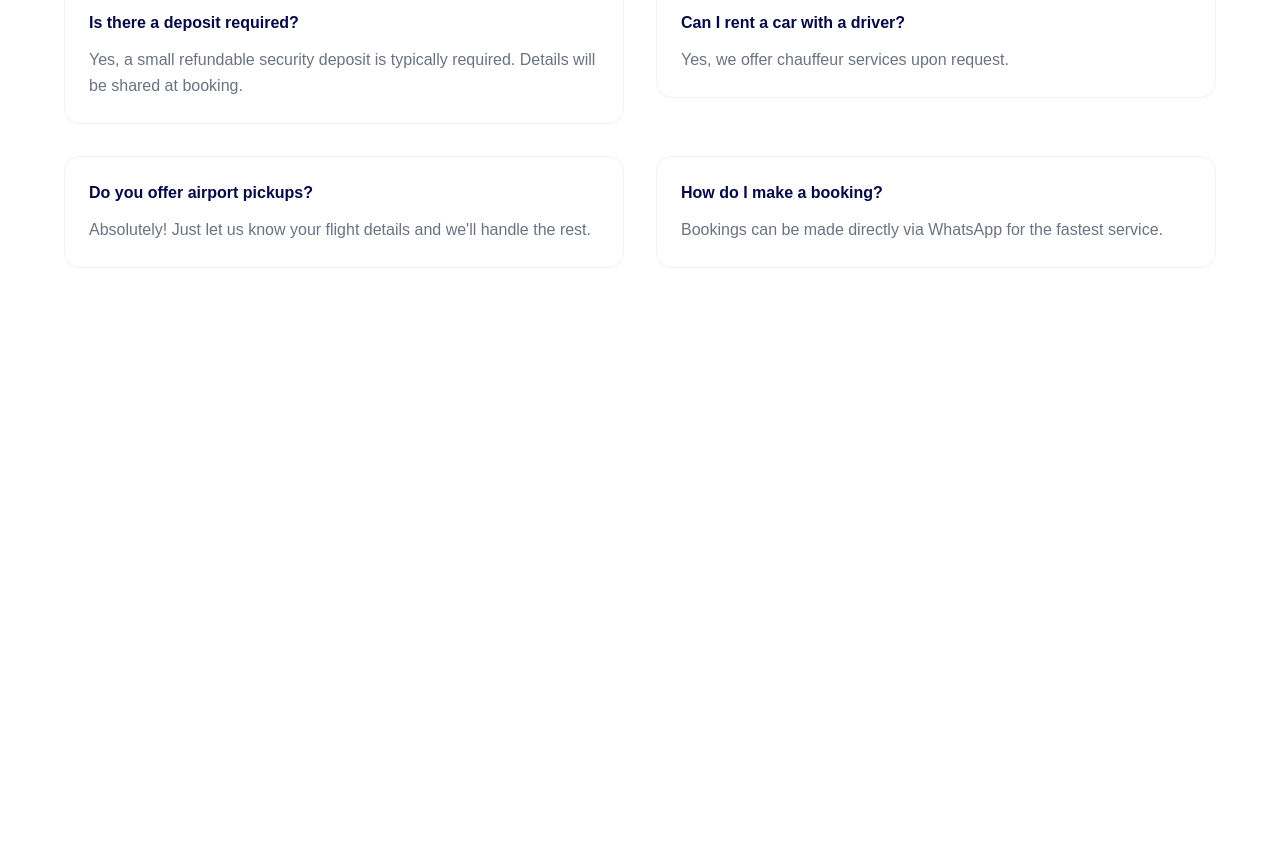
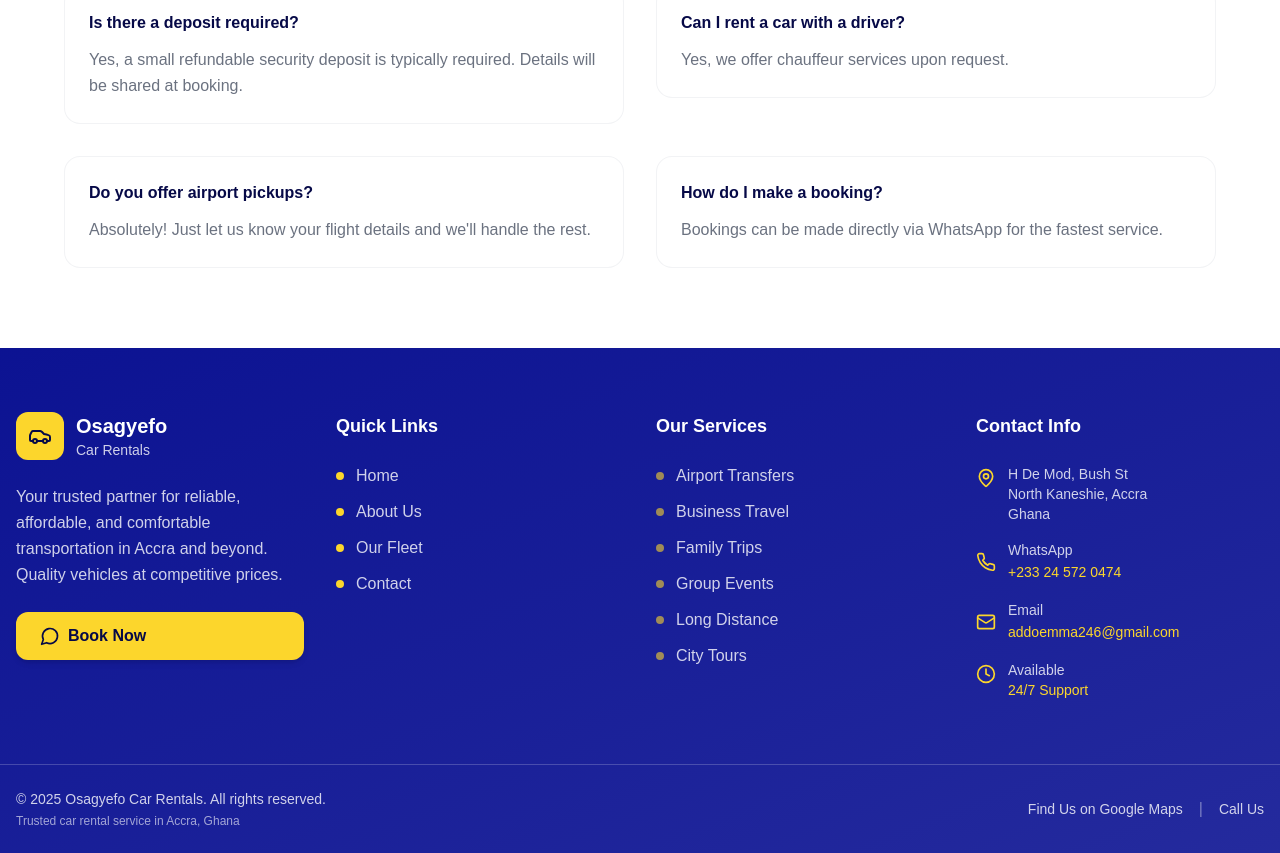
Before and after one commit to brymax002/osagyefocarrentals, a React (Vite) app: page /contact in a window 1280 px wide. Shown: the part 2303-3156 px from the top of the page. Before the commit the page ends 2651 px from the top, so only its background shows below. Built offline with nearby package versions, Linux system fonts and the light colour scheme.

Commit message:
Add website footer
Add a professional website footer to the site.

```diff
--- /dev/null
+++ b/src/components/Footer.tsx
@@ -0,0 +1,179 @@
+import { MapPin, Phone, Mail, Clock, Car } from "lucide-react";
+import { Link } from "react-router-dom";
+import WhatsAppButton from "./WhatsAppButton";
+
+const Footer = () => {
+  const currentYear = new Date().getFullYear();
+
+  const quickLinks = [
+    { name: "Home", path: "/" },
+    { name: "About Us", path: "/about" },
+    { name: "Our Fleet", path: "/fleet" },
+    { name: "Contact", path: "/contact" },
+  ];
+
+  const services = [
+    "Airport Transfers",
+    "Business Travel",
+    "Family Trips",
+    "Group Events",
+    "Long Distance",
+    "City Tours"
+  ];
+
+  return (
+    <footer className="bg-gradient-to-br from-primary to-primary/90 text-primary-foreground">
+      {/* Main Footer Content */}
+      <div className="container mx-auto px-4 py-16">
+        <div className="grid lg:grid-cols-4 md:grid-cols-2 gap-8">
+          {/* Company Info */}
+          <div className="lg:col-span-1">
+            <div className="flex items-center space-x-3 mb-6">
+              <div className="w-12 h-12 bg-secondary rounded-xl flex items-center justify-center">
+                <Car className="w-6 h-6 text-secondary-foreground" />
+              </div>
+              <div>
+                <h3 className="text-xl font-bold">Osagyefo</h3>
+                <p className="text-sm text-primary-foreground/80">Car Rentals</p>
+              </div>
+            </div>
+            <p className="text-primary-foreground/80 leading-relaxed mb-6">
+              Your trusted partner for reliable, affordable, and comfortable transportation
+              in Accra and beyond. Quality vehicles at competitive prices.
+            </p>
+            <WhatsAppButton
+              text="Book Now"
+              className="bg-secondary hover:bg-secondary/90 text-secondary-foreground"
+            />
+          </div>
+
+          {/* Quick Links */}
+          <div>
+            <h4 className="text-lg font-semibold mb-6">Quick Links</h4>
+            <ul className="space-y-3">
+              {quickLinks.map((link) => (
+                <li key={link.name}>
+                  <Link
+                    to={link.path}
+                    className="text-primary-foreground/80 hover:text-secondary transition-colors duration-300 flex items-center group"
+                  >
+                    <span className="w-2 h-2 bg-secondary rounded-full mr-3 group-hover:scale-125 transition-transform duration-300"></span>
+                    {link.name}
+                  </Link>
+                </li>
+              ))}
+            </ul>
+          </div>
+
+          {/* Services */}
+          <div>
+            <h4 className="text-lg font-semibold mb-6">Our Services</h4>
+            <ul className="space-y-3">
+              {services.map((service) => (
+                <li key={service} className="text-primary-foreground/80 flex items-center">
+                  <span className="w-2 h-2 bg-secondary/60 rounded-full mr-3"></span>
+                  {service}
+                </li>
+              ))}
+            </ul>
+          </div>
+
+          {/* Contact Info */}
+          <div>
+            <h4 className="text-lg font-semibold mb-6">Contact Info</h4>
+            <div className="space-y-4">
+              {/* Location */}
+              <div className="flex items-start space-x-3">
+                <MapPin className="w-5 h-5 text-secondary mt-1 flex-shrink-0" />
+                <div>
+                  <p className="text-primary-foreground/80 text-sm">
+                    H De Mod, Bush St<br />
+                    North Kaneshie, Accra<br />
+                    Ghana
+                  </p>
+                </div>
+              </div>
+
+              {/* WhatsApp */}
+              <div className="flex items-center space-x-3">
+                <Phone className="w-5 h-5 text-secondary flex-shrink-0" />
+                <div>
+                  <p className="text-primary-foreground/80 text-sm">WhatsApp</p>
+                  <a
+                    href="https://wa.me/233245720474"
+                    target="_blank"
+                    rel="noopener noreferrer"
+                    className="text-secondary hover:text-secondary/80 transition-colors duration-300 text-sm font-medium"
+                  >
+                    +233 24 572 0474
+                  </a>
+                </div>
+              </div>
+
+              {/* Email */}
+              <div className="flex items-center space-x-3">
+                <Mail className="w-5 h-5 text-secondary flex-shrink-0" />
+                <div>
+                  <p className="text-primary-foreground/80 text-sm">Email</p>
+                  <a
+                    href="mailto:addoemma246@gmail.com"
+                    className="text-secondary hover:text-secondary/80 transition-colors duration-300 text-sm font-medium"
+                  >
+                    addoemma246@gmail.com
+                  </a>
+                </div>
+              </div>
+
+              {/* Business Hours */}
+              <div className="flex items-start space-x-3">
+                <Clock className="w-5 h-5 text-secondary mt-1 flex-shrink-0" />
+                <div>
+                  <p className="text-primary-foreground/80 text-sm">Available</p>
+                  <p className="text-secondary text-sm font-medium">24/7 Support</p>
+                </div>
+              </div>
+            </div>
+          </div>
+        </div>
+      </div>
+
+      {/* Bottom Bar */}
+      <div className="border-t border-primary-foreground/20">
+        <div className="container mx-auto px-4 py-6">
+          <div className="flex flex-col md:flex-row justify-between items-center space-y-4 md:space-y-0">
+            {/* Copyright */}
+            <div className="text-center md:text-left">
+              <p className="text-primary-foreground/80 text-sm">
+                © {currentYear} Osagyefo Car Rentals. All rights reserved.
+              </p>
+              <p className="text-primary-foreground/60 text-xs mt-1">
+                Trusted car rental service in Accra, Ghana
+              </p>
+            </div>
+
+            {/* Quick Actions */}
+            <div className="flex items-center space-x-4">
+              <a
+                href="https://maps.app.goo.gl/qkozKD115WMXPj2G7"
+                target="_blank"
+                rel="noopener noreferrer"
+                className="text-primary-foreground/80 hover:text-secondary transition-colors duration-300 text-sm"
+              >
+                Find Us on Google Maps
+              </a>
+              <span className="text-primary-foreground/40">|</span>
+              <a
+                href="tel:+233245720474"
+                className="text-primary-foreground/80 hover:text-secondary transition-colors duration-300 text-sm"
+              >
+                Call Us
+              </a>
+            </div>
+          </div>
+        </div>
+      </div>
+    </footer>
+  );
+};
+
+export default Footer;
--- a/src/components/Layout.tsx
+++ b/src/components/Layout.tsx
@@ -1,5 +1,6 @@
 import { ReactNode } from "react";
 import Navbar from "./Navbar";
+import Footer from "./Footer";
 
 interface LayoutProps {
   children: ReactNode;
@@ -7,9 +8,10 @@ interface LayoutProps {
 
 const Layout = ({ children }: LayoutProps) => {
   return (
-    <div className="min-h-screen bg-background">
+    <div className="min-h-screen bg-background flex flex-col">
       <Navbar />
-      <main>{children}</main>
+      <main className="flex-1">{children}</main>
+      <Footer />
     </div>
   );
 };
```
